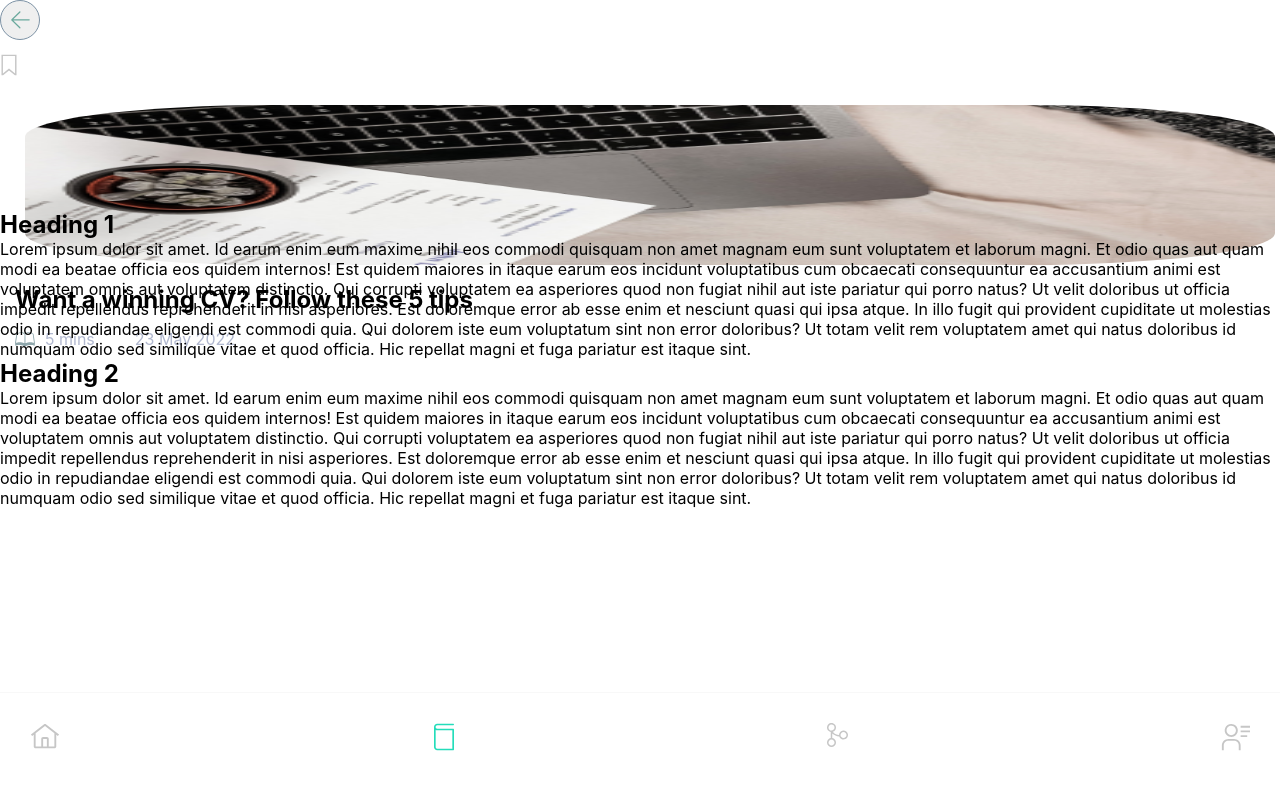
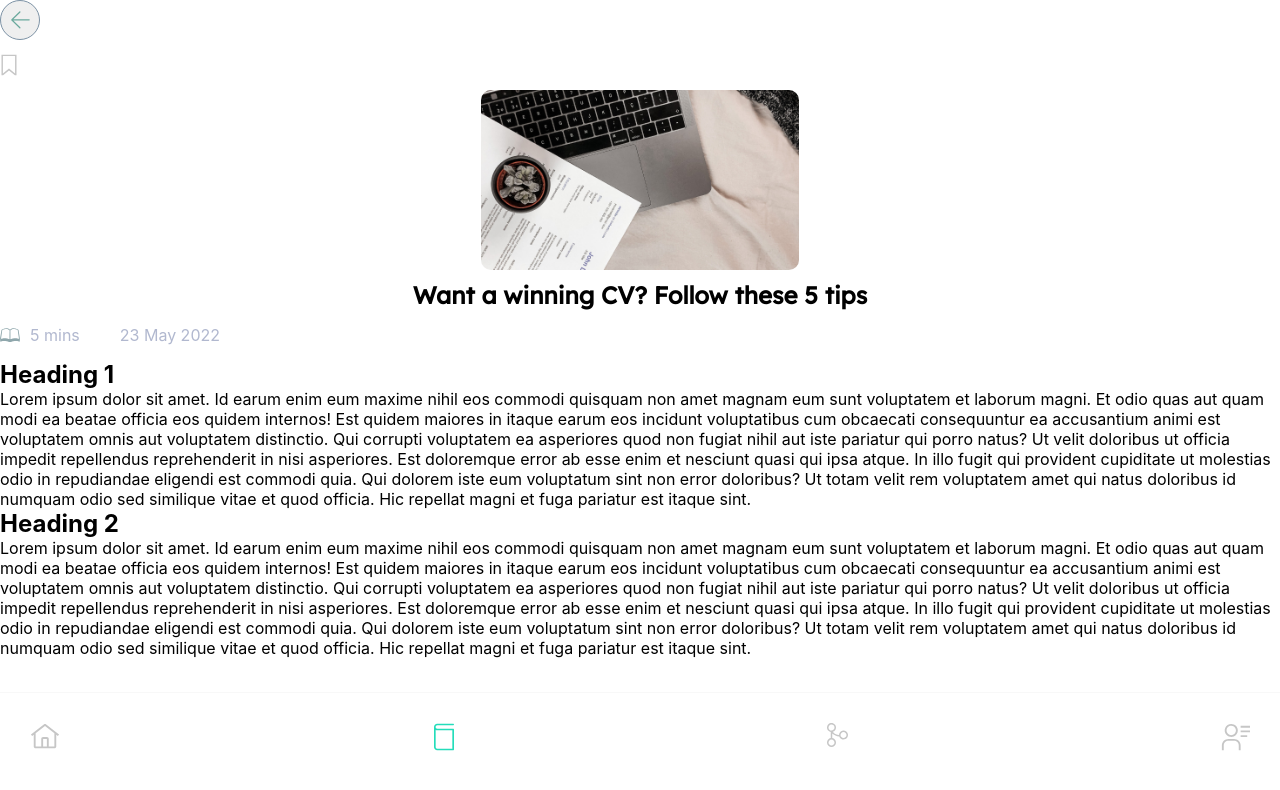
Before and after one commit to ecf123/ecf-fe-prototype, a React (Create React App) app: page /articles/1 in a window 1280 px wide. Shown: the top 790 px of the page. Built offline with nearby package versions, Linux system fonts and the light colour scheme; no server answers.

Commit message:
Update article heading styling

```diff
--- a/src/components/ArticleIndexHeading/ArticleIndexHeading.scss
+++ b/src/components/ArticleIndexHeading/ArticleIndexHeading.scss
@@ -3,16 +3,29 @@
 
 .article-index-card{
     display: flex;
+    flex-direction: column;
     justify-content: space-evenly;
-    flex-direction: column;
-    height: 100px;
-    margin: 15px;
+    align-items: center;
+    width: 100%;
+
+    &__heading-img {
+        max-width: 350px;
+        max-height: 200px;
+        border-radius: 20px;
+        padding: 10px;
+    }
+
+    &__title {
+        font-family: $primary-font-family;
+    }
 
     &__info {
         display: flex;
         flex-direction: row;
         margin: 15px 0;
         color: $primary-color-lilac;
+        justify-content: flex-start;
+        width: 100%;
 
         &__img {
             width: 20px;
@@ -23,11 +36,5 @@
             margin-right: 40px;
         }
     }
-    &__heading-img {
-            margin: 10px;
-            width: 100%;
-            max-height: 20vh;
-            margin-bottom: 20px;
-            border-radius: 20%;
-    }
+
 }
```
